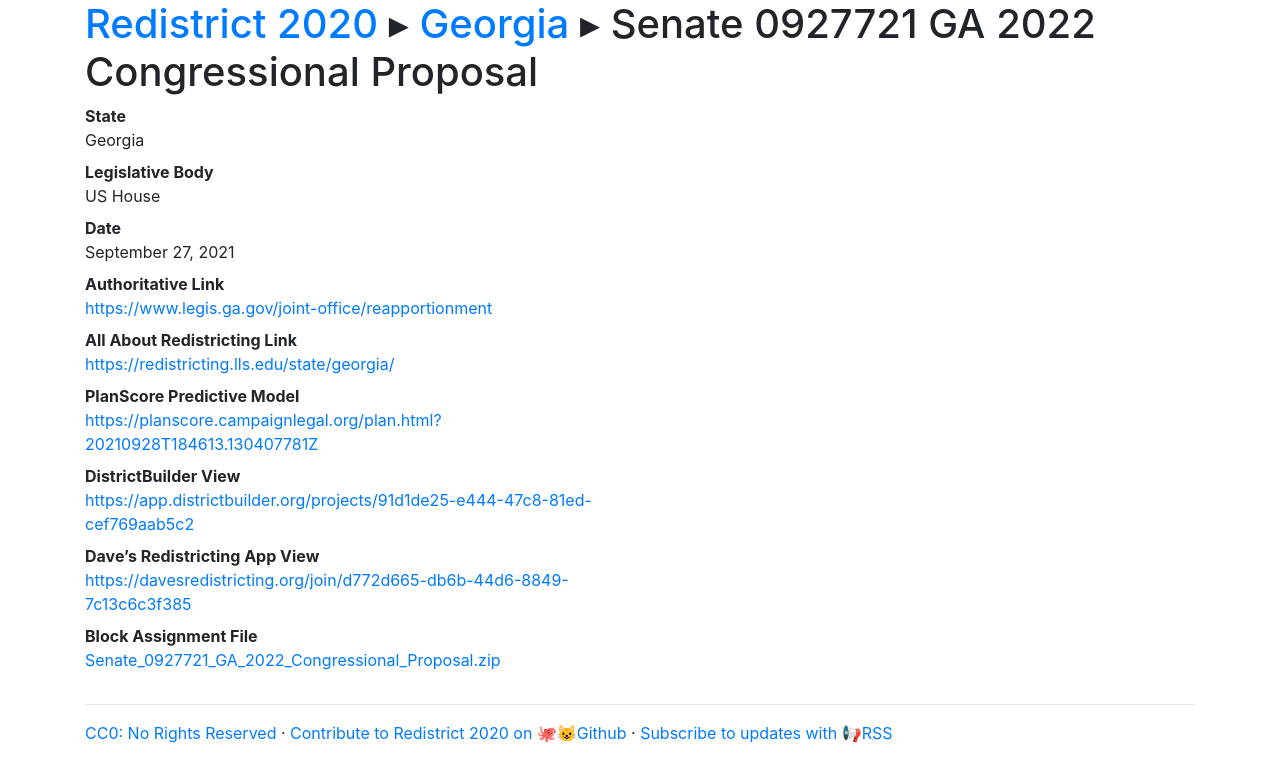
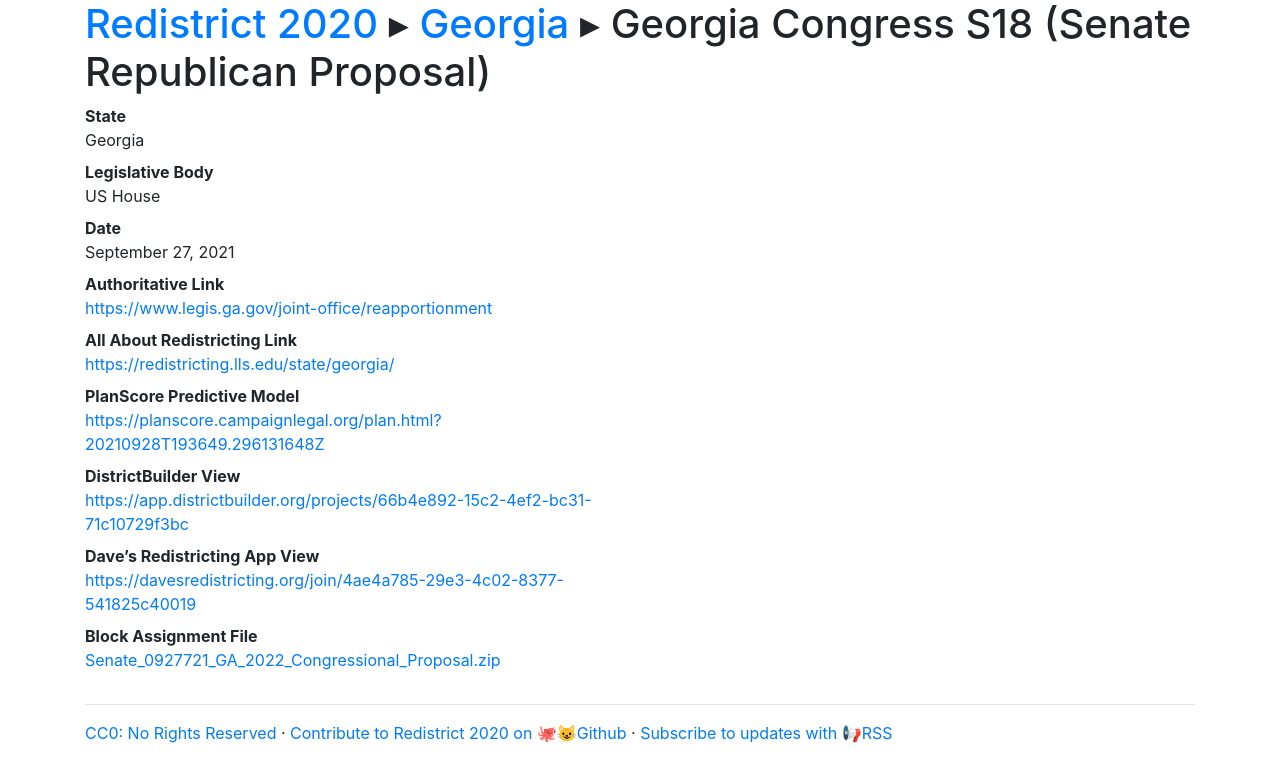
Before and after one commit to PlanScore/Redistrict2020, a Jekyll site: the page built from _plans/GA-2021-09-27-Congress.md, in a window 1280 px wide. Shown: the top 782 px of the page. Built offline with Jekyll 4.4.1, drawn with Linux system fonts in a browser that asks for light colours; nearby versions of some CDN libraries.

Commit message:
GA revision
Swapped plan from Steven Fowler with plan from state legislature's site

```diff
--- a/_plans/GA-2021-09-27-Congress.md
+++ b/_plans/GA-2021-09-27-Congress.md
@@ -1,13 +1,13 @@
 ---
 state: Georgia
-title: Senate 0927721 GA 2022 Congressional Proposal
+title: Georgia Congress S18 (Senate Republican Proposal)
 body: US House
 date: 2021-09-27
 authoritative_link: https://www.legis.ga.gov/joint-office/reapportionment
 allabout_link: https://redistricting.lls.edu/state/georgia/
-planscore_link: https://planscore.campaignlegal.org/plan.html?20210928T184613.130407781Z
-districtbuilder_link: https://app.districtbuilder.org/projects/91d1de25-e444-47c8-81ed-cef769aab5c2
-davesredist_link: https://davesredistricting.org/join/d772d665-db6b-44d6-8849-7c13c6c3f385
+planscore_link: https://planscore.campaignlegal.org/plan.html?20210928T193649.296131648Z
+districtbuilder_link: https://app.districtbuilder.org/projects/66b4e892-15c2-4ef2-bc31-71c10729f3bc
+davesredist_link: https://davesredistricting.org/join/4ae4a785-29e3-4c02-8377-541825c40019
 five38_link:
 shapefile_file:
 blockassignment_file: /files/GA-2021-09/Senate_0927721_GA_2022_Congressional_Proposal.zip
```
Also changed, not shown: 1 other file.
